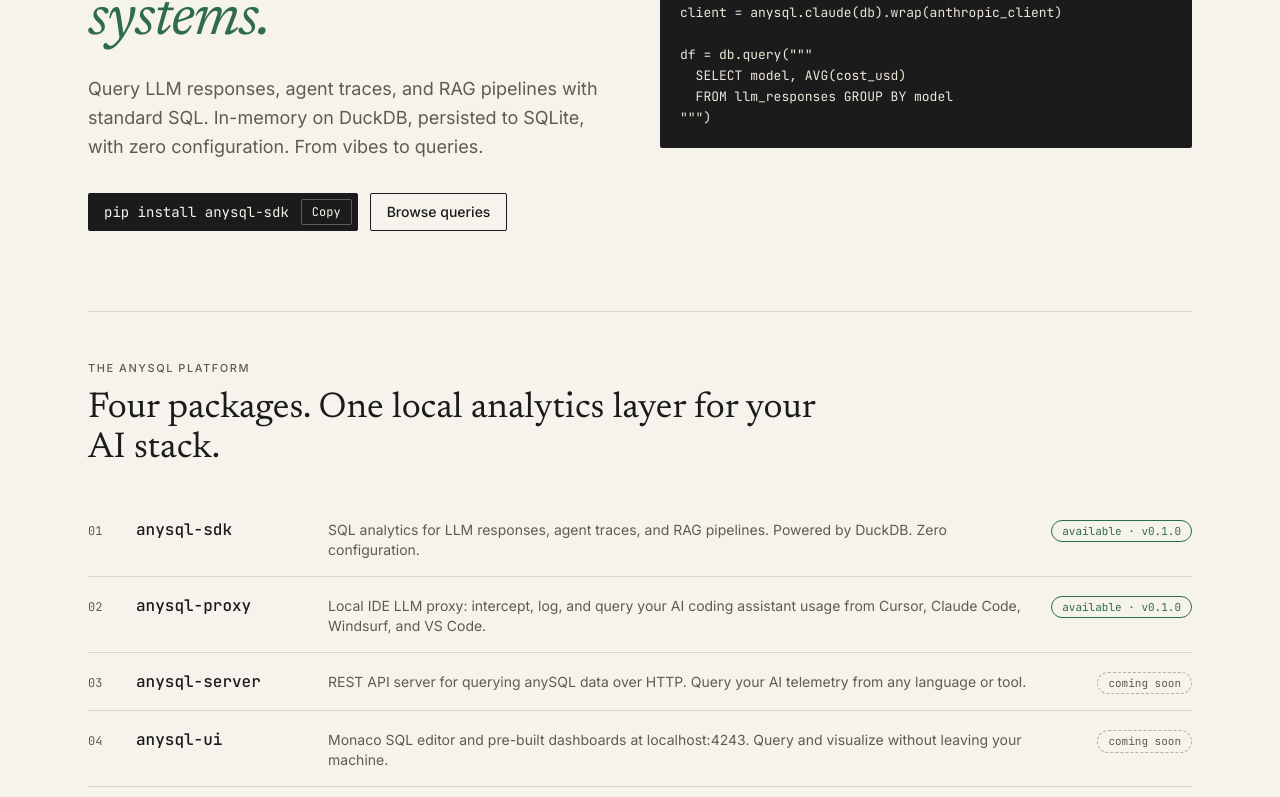
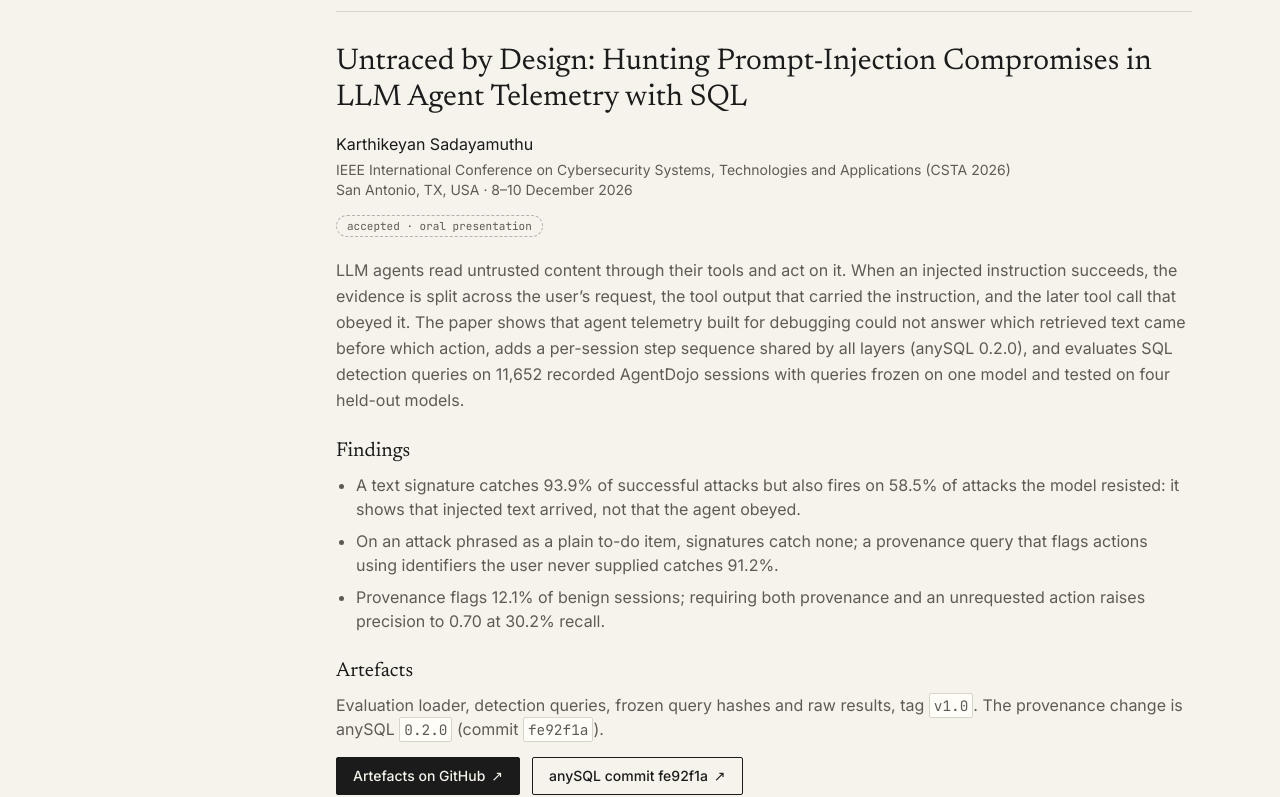
Before and after one commit to sadayamuthu/anysql.org, a React (Vite) app: page /#/research in a window 1280 px wide. Shown: the part 245-1042 px from the top of the page. Built offline with nearby package versions, Linux system fonts and the light colour scheme.

Commit message:
feat: Research page listing papers that use anySQL (Untraced by Design, IEEE CSTA 2026)

```diff
--- a/src/App.jsx
+++ b/src/App.jsx
@@ -10,6 +10,7 @@ import Proxy   from './pages/Proxy'
 import Queries from './pages/Queries'
 import Schema  from './pages/Schema'
 import Cli     from './pages/Cli'
+import Research from './pages/Research'
 
 function ScrollManager() {
   const { pathname, hash, key } = useLocation()
@@ -36,6 +37,7 @@ export function AppRoutes() {
         <Route path="/queries" element={<Queries />} />
         <Route path="/schema"  element={<Schema />} />
         <Route path="/cli"     element={<Cli />} />
+        <Route path="/research" element={<Research />} />
         <Route path="*"        element={<Home />} />
       </Routes>
     </>
--- a/src/components/Footer.jsx
+++ b/src/components/Footer.jsx
@@ -17,6 +17,7 @@ export default function Footer() {
           <Link to="/schema" className="hover:text-ink">Schema</Link>
           <Link to="/queries" className="hover:text-ink">Queries</Link>
           <Link to="/cli" className="hover:text-ink">CLI</Link>
+          <Link to="/research" className="hover:text-ink">Research</Link>
           <a href={GITHUB} target="_blank" rel="noreferrer" className="hover:text-ink">GitHub ↗</a>
         </div>
         <p>© {new Date().getFullYear()} · Apache 2.0</p>
--- a/src/components/Navbar.jsx
+++ b/src/components/Navbar.jsx
@@ -6,6 +6,7 @@ const DOCS = [
   { to: '/schema', label: 'Schema' },
   { to: '/queries', label: 'Queries' },
   { to: '/cli', label: 'CLI' },
+  { to: '/research', label: 'Research' },
 ]
 
 const linkClass = ({ isActive }) =>
--- /dev/null
+++ b/src/data/research.js
@@ -0,0 +1,35 @@
+// Papers that use anySQL. Newest first. Add a `pdf` or `doi` link once the paper is published.
+export const PAPERS = [
+  {
+    id: 'untraced-by-design',
+    title: 'Untraced by Design: Hunting Prompt-Injection Compromises in LLM Agent Telemetry with SQL',
+    authors: 'Karthikeyan Sadayamuthu',
+    venue: 'IEEE International Conference on Cybersecurity Systems, Technologies and Applications (CSTA 2026)',
+    place: 'San Antonio, TX, USA · 8–10 December 2026',
+    status: 'accepted · oral presentation',
+    year: 2026,
+    summary:
+      'LLM agents read untrusted content through their tools and act on it. When an injected instruction succeeds, the evidence is split across the user’s request, the tool output that carried the instruction, and the later tool call that obeyed it. The paper shows that agent telemetry built for debugging could not answer which retrieved text came before which action, adds a per-session step sequence shared by all layers (anySQL 0.2.0), and evaluates SQL detection queries on 11,652 recorded AgentDojo sessions with queries frozen on one model and tested on four held-out models.',
+    findings: [
+      'A text signature catches 93.9% of successful attacks but also fires on 58.5% of attacks the model resisted: it shows that injected text arrived, not that the agent obeyed.',
+      'On an attack phrased as a plain to-do item, signatures catch none; a provenance query that flags actions using identifiers the user never supplied catches 91.2%.',
+      'Provenance flags 12.1% of benign sessions; requiring both provenance and an unrequested action raises precision to 0.70 at 30.2% recall.',
+    ],
+    artifacts: 'https://github.com/sadayamuthu/untraced-by-design',
+    artifactsTag: 'v1.0',
+    anysqlVersion: '0.2.0',
+    anysqlCommit: 'fe92f1a',
+  },
+]
+
+export function paperBibtex(p) {
+  return [
+    `@inproceedings{sadayamuthu${p.year}untraced,`,
+    `  author = {${p.authors}},`,
+    `  title = {${p.title}},`,
+    `  booktitle = {Proc. IEEE Int. Conf. Cybersecurity Systems, Technologies and Applications (CSTA)},`,
+    `  address = {San Antonio, TX, USA},`,
+    `  year = {${p.year}},`,
+    `}`,
+  ].join('\n')
+}
--- /dev/null
+++ b/src/pages/Research.jsx
@@ -0,0 +1,48 @@
+import DocsLayout from '../components/DocsLayout'
+import { Button, CodeBlock, CopyButton, InlineCode, Section, Status } from '../components/ui'
+import { GITHUB } from '../data/packages'
+import { PAPERS, paperBibtex } from '../data/research'
+
+export default function Research() {
+  return (
+    <DocsLayout
+      eyebrow="Research"
+      title="Research"
+      lede="Papers that use anySQL, with the code and data needed to check their results."
+      toc={PAPERS.map((p) => ({ id: p.id, label: p.title.split(':')[0] }))}
+    >
+      {PAPERS.map((p) => (
+        <Section key={p.id} id={p.id} title={p.title}>
+          <p className="text-ink">{p.authors}</p>
+          <p className="text-ink-muted text-sm mt-1">{p.venue}</p>
+          <p className="text-ink-muted text-sm">{p.place}</p>
+          <div className="mt-3"><Status status={p.status} /></div>
+
+          <p className="text-ink-muted mt-5 leading-relaxed">{p.summary}</p>
+
+          <h3 className="font-serif text-xl mt-6 mb-2">Findings</h3>
+          <ul className="list-disc pl-5 flex flex-col gap-2 text-ink-muted">
+            {p.findings.map((f) => <li key={f}>{f}</li>)}
+          </ul>
+
+          <h3 className="font-serif text-xl mt-6 mb-2">Artefacts</h3>
+          <p className="text-ink-muted mb-4">
+            Evaluation loader, detection queries, frozen query hashes and raw results, tag{' '}
+            <InlineCode>{p.artifactsTag}</InlineCode>. The provenance change is anySQL{' '}
+            <InlineCode>{p.anysqlVersion}</InlineCode> (commit <InlineCode>{p.anysqlCommit}</InlineCode>).
+          </p>
+          <div className="flex flex-wrap gap-3">
+            <Button href={p.artifacts} variant="solid">Artefacts on GitHub</Button>
+            <Button href={`${GITHUB}/commit/${p.anysqlCommit}`}>anySQL commit {p.anysqlCommit}</Button>
+          </div>
+
+          <div className="flex items-center justify-between mt-6">
+            <h3 className="font-serif text-xl">Cite</h3>
+            <CopyButton text={paperBibtex(p)} label={`Copy BibTeX: ${p.title.split(':')[0]}`} />
+          </div>
+          <CodeBlock code={paperBibtex(p)} />
+        </Section>
+      ))}
+    </DocsLayout>
+  )
+}
```
Also changed, not shown: 1 other file (tests, documents, lock files or other folders).
